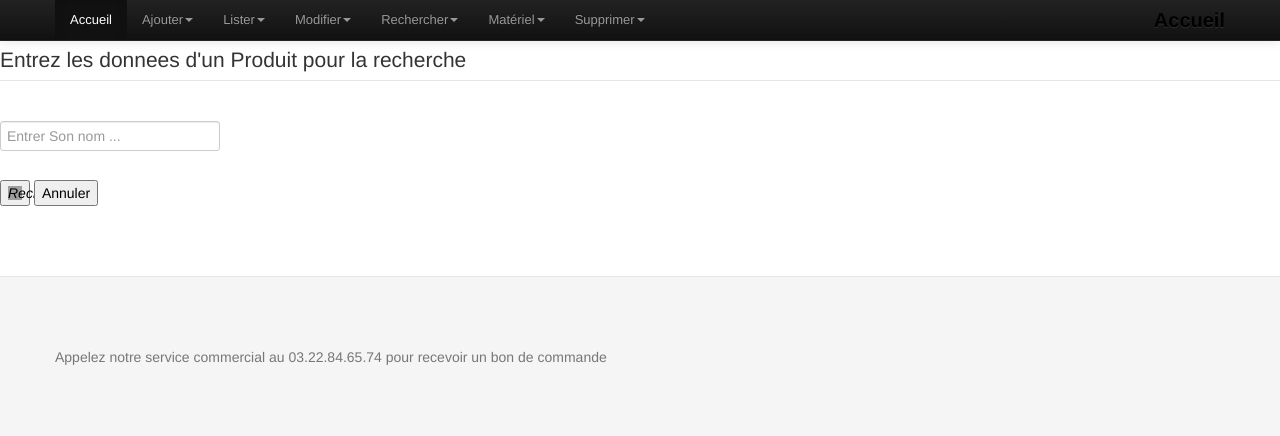
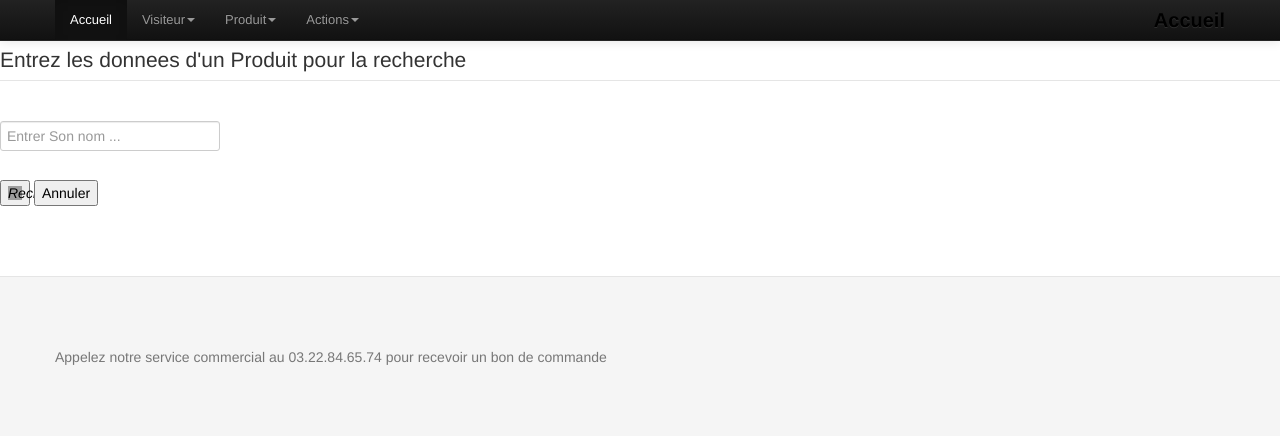
Before and after one commit to ProjetYOA/Gestion, a PHP site: page /RechercherProduit.php in a window 1280 px wide. Shown: the top 436 px of the page. Run offline with PHP 8.4, Linux system fonts and the light colour scheme; some libraries are stand-ins or nearby versions; grey boxes are pictures that could not be loaded.

Commit message:
changement menu

```diff
--- a/vues/menu.php
+++ b/vues/menu.php
@@ -1,5 +1,4 @@
-
-  <!-- Navbar
+<!-- Navbar
     ================================================== -->
     <div class="navbar navbar-inverse navbar-fixed-top">
       <div class="navbar-inner">
@@ -16,50 +15,38 @@
                 <a href="./index.php">Accueil</a>
               </li>
               <li class="dropdown">
-                  <a data-toggle="dropdown" class="dropdown-toggle" href="#">Ajouter<b class="caret"></b></a>
+                  <a data-toggle="dropdown" class="dropdown-toggle" href="#">Visiteur<b class="caret"></b></a>
                   <ul class="dropdown-menu">
-                      <li><a href="./ajouterVisiteur.php">Visiteur</a></li>
-                      <li><a href="./ajouterProduit.php">Produit</a></li>
-                  </ul>
-              </li>
-              <li class="dropdown">
-                  <a data-toggle="dropdown" class="dropdown-toggle" href="#">Lister<b class="caret"></b></a>
-                  <ul class="dropdown-menu">
-                      <li><a href="./listerVisiteur.php">Visiteur</a></li>
-                      <li><a href="./listerProduits.php">Produit</a></li>
-                  </ul>
-              </li>
-              <li class="dropdown">
-                  <a data-toggle="dropdown" class="dropdown-toggle" href="#">Modifier<b class="caret"></b></a>
-                  <ul class="dropdown-menu">
-                      <li><a href="./modifier.php">Visiteur</a></li>
-                      <li><a href="./modifierProduit.php">Produit</a></li>
-                  </ul>
-              </li>
-              <li class="dropdown">
-                  <a data-toggle="dropdown" class="dropdown-toggle" href="#">Rechercher<b class="caret"></b></a>
-                  <ul class="dropdown-menu">
-                      <li><a href="./RechercherVisiteur.php">Visiteur</a></li>
-                      <li><a href="./RechercherProduit.php">Produit</a></li>
+                      <li><a href="./listerVisiteur.php">Lister</a></li>
+                      <li><a href="./RechercherVisiteur.php">Rechercher</a></li>
+                      <li><a href="./modifier.php">Modifier</a></li>
+                      <li><a href="./supprimer.php">Supprimer</a></li>
 
                   </ul>
               </li>
               <li class="dropdown">
-                  <a data-toggle="dropdown" class="dropdown-toggle" href="#">Matériel<b class="caret"></b></a>
+                  <a data-toggle="dropdown" class="dropdown-toggle" href="#">Produit<b class="caret"></b></a>
                   <ul class="dropdown-menu">
-                      <li><a href="./listerVisiteur.php">Réserver</a></li>
-                      <li><a href="./MaterielDispo.php">Restituer</a></li>
+                      <li><a href="./listerProduits.php">Lister</a></li>
+                      <li><a href="./RechercherProduit.php">Rechercher</a></li>
+                      <li><a href="./modifierProduit.php">Modifier</a></li>
+                      <li><a href="./supprimerProduit">Supprimer</a></li>
+
+
                   </ul>
               </li>
               <li class="dropdown">
-                  <a data-toggle="dropdown" class="dropdown-toggle" href="#">Supprimer<b class="caret"></b></a>
+                  <a data-toggle="dropdown" class="dropdown-toggle" href="#">Actions<b class="caret"></b></a>
                   <ul class="dropdown-menu">
-                      <li><a href="../supprimer.php">Visiteur</a></li>
-                      <li><a href="./supprimerProduit.php">Produit</a></li>
+                      <li><a href="./MaterielDispo.php">Produits disponibles</a></li>
+                      <li><a href="./restituer.php">Produits empruntés</a></li>
+                      <li><a href="./modifierProduit.php">Restituer un produit</a></li>
+                      <li><a href="./modifierProduit.php">Emprunter un produit</a></li>
+
+
                   </ul>
               </li>
 
-            </ul>
 
           </div>
         </div>
```
